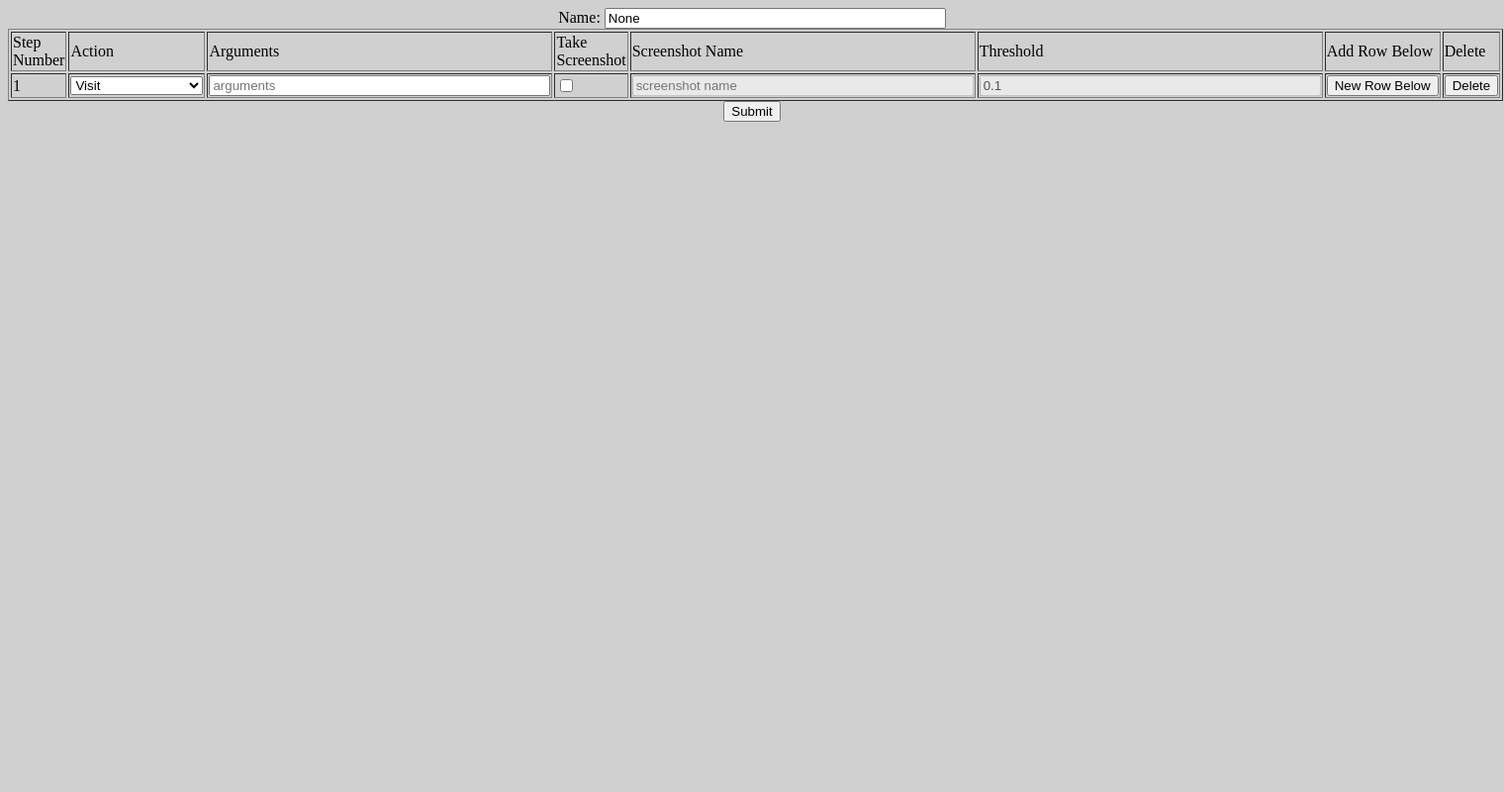
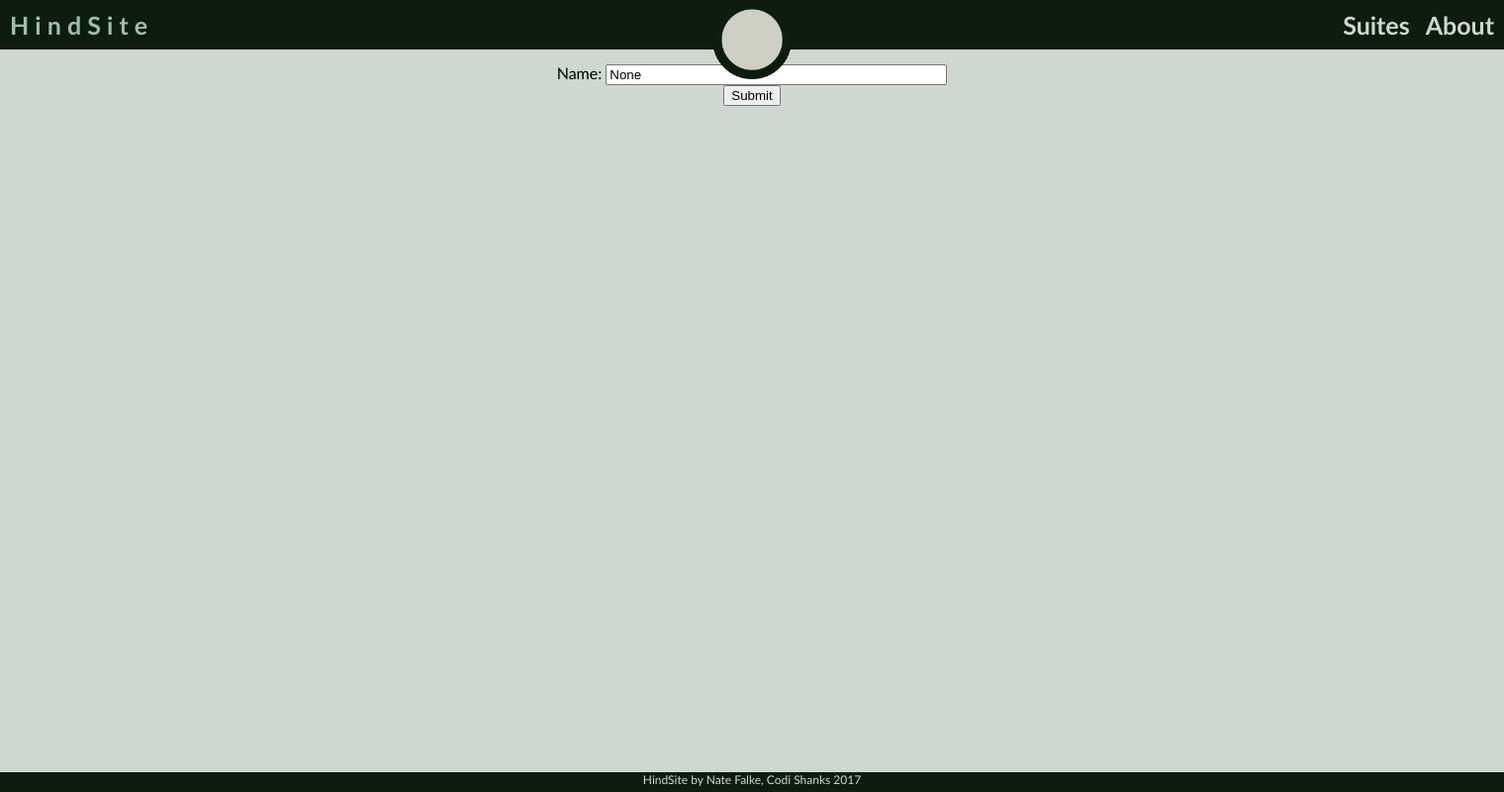
Before and after one commit to nfalke-/HindSite, a Flask app: page /suites/1/tests/1/edit/ in a window 1520 px wide. Shown: the whole page at 99% size. Run offline with Flask 2, Linux system fonts and the light colour scheme; data that the repository does not hold is empty; parts of the project's set-up code (start-up, migrations or seed data) failed here and were passed over; some libraries are stand-ins or nearby versions.

Commit message:
changed to js for edit test

```diff
--- a/templates/edit/test.html
+++ b/templates/edit/test.html
@@ -1,68 +1,34 @@
 <head>
+    <link rel="stylesheet" type="text/css" href="/static/hindcss.css" >
+    <script src="https://ajax.googleapis.com/ajax/libs/jquery/3.2.1/jquery.min.js"></script>
+    <script src="/static/edit_test.js"></script>
+    <script>
+        update({{suite_id}}, {{test_id}})
+    </script>
 </head>
 <body bgcolor="#D0D0D0">
-    <center>
-        <div id="StepTableDiv">
+    <div id="header">
+        <p id="name"><a href="/">H i n d S i t e</a></p>
+            <ul id="nav1">
+                <li><a href="/">Suites</a></li>
+                <li ><a href="placeholder/IHaventMadeThisPage.html">About</a></li>
+            </ul>
+        <center><img src="/static/images/logobase.png" id="logo" /></center>
+    </div>
+    <div id="main">
         <form method=post enctype=multipart/form-data
-             onsubmit="activateAll()" action="{{ url_for('post_edit_test', suite_id=suite_id, test_id=test_id) }}">
+         action="{{ url_for('post_edit_test', suite_id=suite_id, test_id=test_id) }}">
             <span>
                 Name:
                 <input size=40 type="text" name="name" placeholder="test name" value="{{name}}"/>
             </span>
-                <table id="StepTable" border="1">
-                    <thead>
-                        <tr>
-                            <td>Step Number</td>
-                            <td>Action</td>
-                            <td>Arguments</td>
-                            <td>Take Screenshot</td>
-                            <td>Screenshot Name</td>
-                            <td>Threshold</td>
-                            <td>Add Row Below</td>
-                            <td>Delete</td>
-                        </tr>
-                    </thead>
-                    <tbody>
-                        {% for stepnumber, action, optional, args, screenshot, screenshot_name, threshold in steps %}
-                            <tr>
-                                <td>{{stepnumber}}</td>
-                                <td>
-                                    <select name="action">
-                                        <option value="visit">Visit</option>
-                                        <option value="click"
-                                         {% if action == 'click' %} selected {% endif %}>Click</option>
-                                        <option value="input"
-                                         {% if action == 'input' %} selected {% endif %}>Input</option>
-                                        <option value="sleep"
-                                         {% if action == 'sleep' %} selected {% endif %}>Sleep</option>
-                                        <option value="refresh"
-                                         {% if action == 'refresh' %} selected {% endif %}>Refresh</option>
-                                        <option value="execute"
-                                         {% if action == 'execute' %} selected {% endif %}>Execute Javascript</option>
-                                        <option value="assert"
-                                         {% if action == 'assert' %} selected {% endif %}>Assert Exists</option>
-                                    </select>
-                                </td>
-                                <td><input size=40 type="text" name="arguments"
-                                           placeholder="arguments" value="{{args}}"/></td>
-                                <td><input type="checkbox" name="screenshot"
-                                           {% if screenshot %} checked {% endif %}
-                                           value="{{stepnumber}}" /></td>
-                                <td><input size=40 type="text" name="screenshot_name"
-                                           placeholder="screenshot name" value="{{screenshot_name}}"/></td>
-                                <td><input size=40 type="text" name="threshold"
-                                           placeholder="diff threshold" value="{{threshold}}"/></td>
-                                <td><input type="button" id="AddRowButton"
-                                           value="New Row Below" onclick="insRow(this)"/></td>
-                                <td><input type="button" id="DelRowButton"
-                                           value="Delete" onclick="deleteRow(this)"/></td>
-                            </tr>
-                        {% endfor %}
-                    </tbody>
-                </table>
+            <center>
+            <div id="suites"> </div>
+            </center>
             <input type=submit value=Submit >
         </form>
     </div>
-    <script src="/static/addrows.js"></script>
-    </center>
+    <div class='footer'>
+        <div id="copyright">HindSite by Nate Falke, Codi Shanks 2017</p>
+    </div>
 </body>
```
Lines whose indentation alone changed are shown as unchanged.
